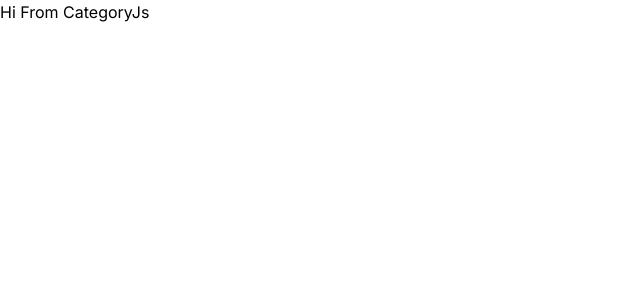
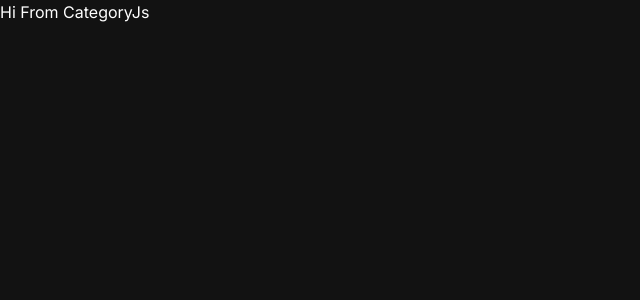
Before and after one commit to SoloDevAbu/SnippetShop, a Next.js app in the folder apps/web/: page /category/js in a window 1280 px wide. Shown: the top 300 px of the page, without its empty margins (0-640 px from the left). Built offline with nearby package versions, Linux system fonts and the light colour scheme.

Commit message:
made theme to dark

```diff
--- a/apps/web/app/layout.tsx
+++ b/apps/web/app/layout.tsx
@@ -3,6 +3,7 @@
 import { Inter } from "next/font/google";
 import { Providers } from "../providers";
 import { JSX } from "react/jsx-runtime";
+import { ThemeProvider } from "@repo/ui/components/theme-provider";
 
 const inter = Inter({ subsets: ["latin"] });
 
@@ -17,12 +18,20 @@
   children: React.ReactNode;
 }): JSX.Element {
   return (
-    <html lang="en">
+    <html lang="en" suppressHydrationWarning>
       <Providers>
         <body className={inter.className}>
-          <div className="">
-            {children}
-          </div>
+          <ThemeProvider
+            attribute="class"
+            defaultTheme="dark"
+            disableTransitionOnChange
+            enableSystem
+
+          >
+            <div className="">
+              {children}
+            </div>
+          </ThemeProvider>
         </body>
       </Providers>
     </html>
--- a/apps/web/package.json
+++ b/apps/web/package.json
@@ -19,6 +19,7 @@
     "lucide-react": "^0.476.0",
     "next": "^15.1.6",
     "next-auth": "^4.24.11",
+    "next-themes": "^0.4.4",
     "react": "^19.0.0",
     "react-dom": "^19.0.0",
     "recoil": "^0.7.7"
--- a/packages/ui/package.json
+++ b/packages/ui/package.json
@@ -27,6 +27,7 @@
     "@codemirror/language": "^6.10.8",
     "@uiw/codemirror-theme-darcula": "^4.23.10",
     "@uiw/react-codemirror": "^4.23.9",
+    "next-themes": "^0.4.4",
     "prettier": "^3.5.2",
     "react": "^19.0.0",
     "react-dom": "^19.0.0"
--- /dev/null
+++ b/packages/ui/src/components/theme-provider.tsx
@@ -0,0 +1,13 @@
+"use client"
+
+import * as React from "react";
+import { ThemeProvider as NextThemesProvider } from "next-themes";
+
+export function ThemeProvider({
+    children,
+    ...props
+}: React.ComponentProps<typeof NextThemesProvider>) {
+    return <NextThemesProvider {...props}>
+        {children}
+    </NextThemesProvider>
+}
```
Also changed, not shown: 1 other file (tests, documents, lock files or other folders).
